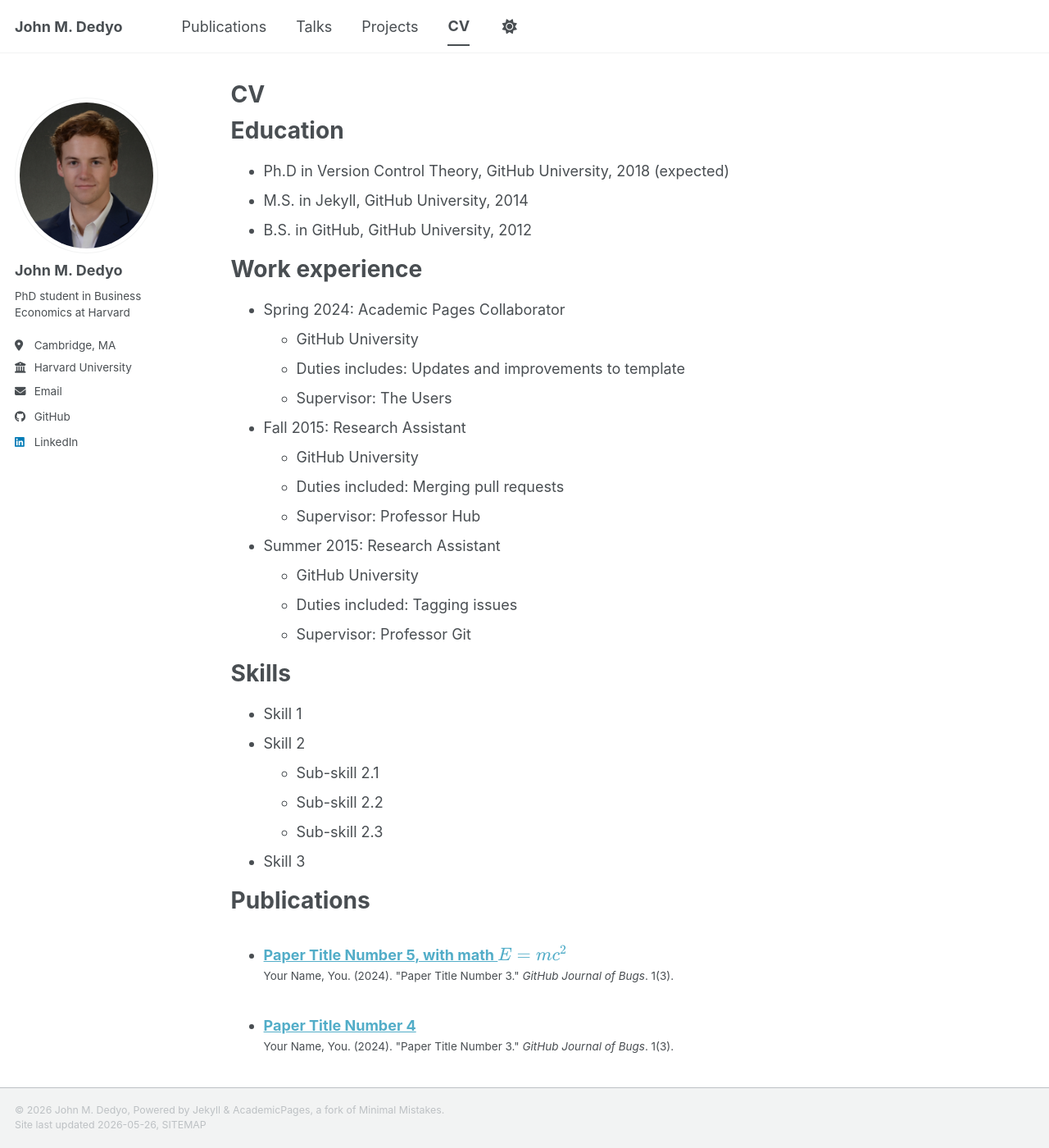
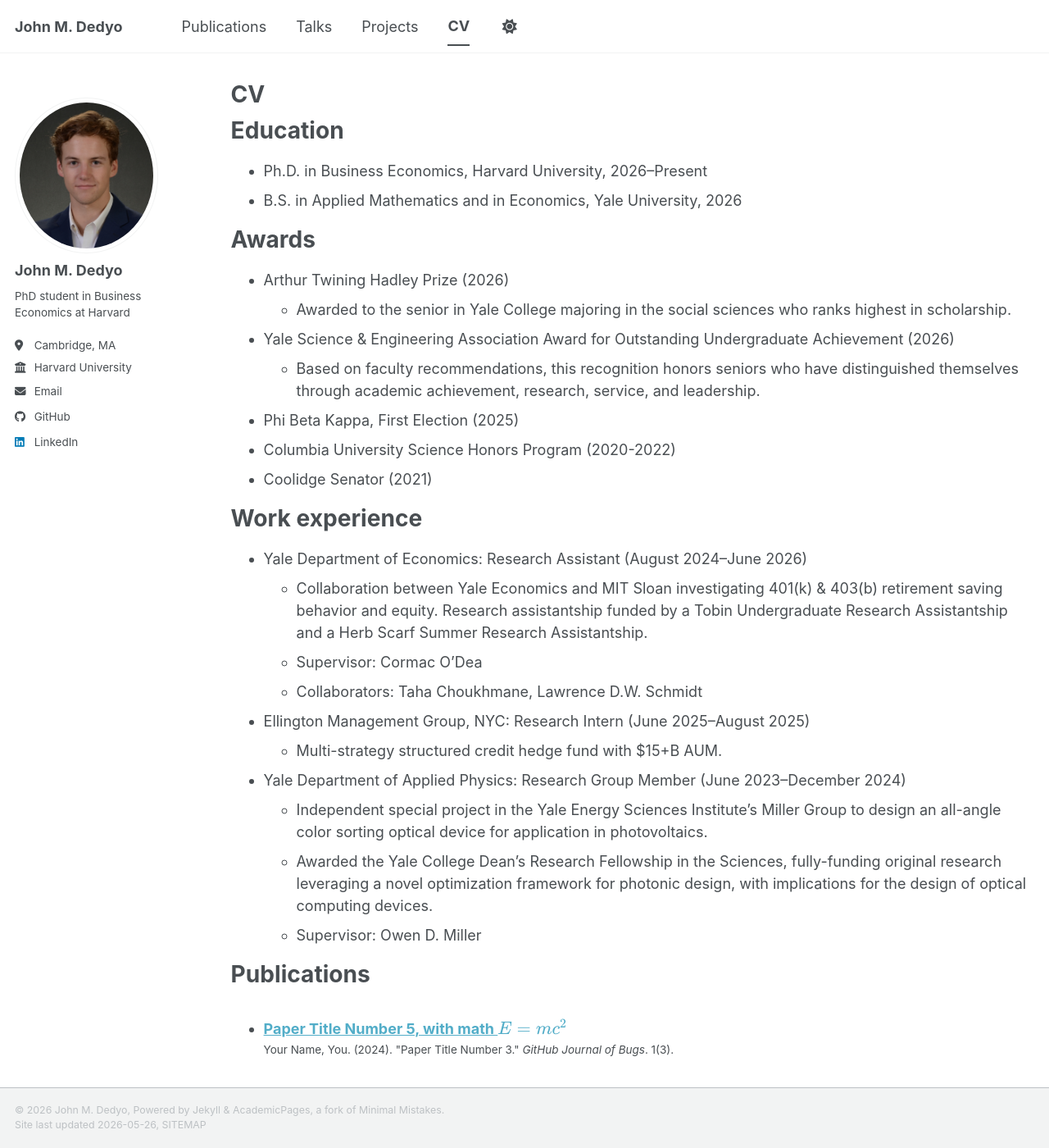
Before and after one commit to johndedyo/johndedyo.github.io, a Jekyll site: the page built from _pages/cv.md, in a window 1280 px wide and 1400 px high. Shown: the whole window at 82% size. Built offline with Jekyll 4.4.1, drawn with Linux system fonts in a browser that asks for light colours; a script bundle is joined from its source files by our own code; library files that are not in the unit come from our copies; some of the changed text lies outside the part shown.

Commit message:
Update cv.md

```diff
--- a/_pages/cv.md
+++ b/_pages/cv.md
@@ -11,35 +11,33 @@
 
 Education
 ======
-* Ph.D in Version Control Theory, GitHub University, 2018 (expected)
-* M.S. in Jekyll, GitHub University, 2014
-* B.S. in GitHub, GitHub University, 2012
+* Ph.D. in Business Economics, Harvard University, 2026--Present
+* B.S. in Applied Mathematics and in Economics, Yale University, 2026
+
+**Awards**
+======
+* Arthur Twining Hadley Prize (2026)
+  * Awarded to the senior in Yale College majoring in the social sciences who ranks highest in scholarship.
+* Yale Science & Engineering Association Award for Outstanding Undergraduate Achievement (2026)
+  * Based on faculty recommendations, this recognition honors seniors who have distinguished themselves through academic achievement, research, service, and leadership.
+* Phi Beta Kappa, First Election (2025)
+* Columbia University Science Honors Program (2020-2022)
+* Coolidge Senator (2021)
 
 Work experience
 ======
-* Spring 2024: Academic Pages Collaborator
-  * GitHub University
-  * Duties includes: Updates and improvements to template
-  * Supervisor: The Users
+* Yale Department of Economics: Research Assistant (August 2024--June 2026)
+  * Collaboration between Yale Economics and MIT Sloan investigating 401(k) & 403(b) retirement saving behavior and equity. Research assistantship funded by a Tobin Undergraduate Research Assistantship and a Herb Scarf Summer Research Assistantship.
+  * Supervisor: Cormac O'Dea
+  * Collaborators: Taha Choukhmane, Lawrence D.W. Schmidt
 
-* Fall 2015: Research Assistant
-  * GitHub University
-  * Duties included: Merging pull requests
-  * Supervisor: Professor Hub
+* Ellington Management Group, NYC: Research Intern (June 2025--August 2025)
+  *  Multi-strategy structured credit hedge fund with $15+B AUM.
 
-* Summer 2015: Research Assistant
-  * GitHub University
-  * Duties included: Tagging issues
-  * Supervisor: Professor Git
-
-Skills
-======
-* Skill 1
-* Skill 2
-  * Sub-skill 2.1
-  * Sub-skill 2.2
-  * Sub-skill 2.3
-* Skill 3
+* Yale Department of Applied Physics: Research Group Member (June 2023--December 2024)
+  * Independent special project in the Yale Energy Sciences Institute’s Miller Group to design an all-angle color sorting optical device for application in photovoltaics.
+  * Awarded the Yale College Dean’s Research Fellowship in the Sciences, fully-funding original research leveraging a novel optimization framework for photonic design, with implications for the design of optical computing devices.
+  * Supervisor: Owen D. Miller
 
 Publications
 ======
@@ -53,12 +51,8 @@
     {% include archive-single-talk-cv.html  %}
   {% endfor %}</ul>
 
-Teaching
-======
-  <ul>{% for post in site.teaching reversed %}
-    {% include archive-single-cv.html %}
-  {% endfor %}</ul>
-
-Service and leadership
-======
-* Currently signed in to 43 different slack teams
+#Teaching
+#======
+#  <ul>{% for post in site.teaching reversed %}
+#    {% include archive-single-cv.html %}
+#  {% endfor %}</ul>
```
